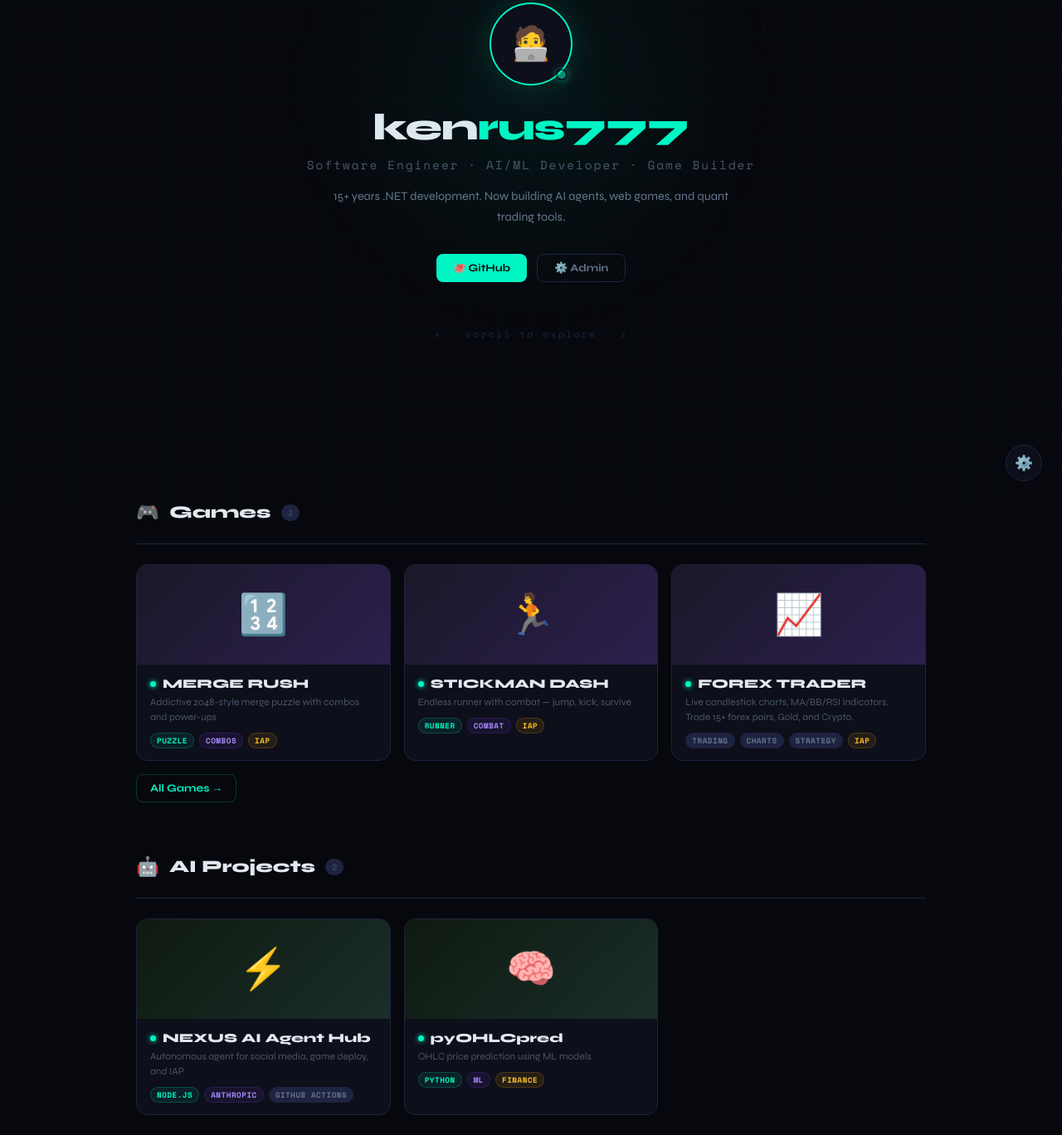
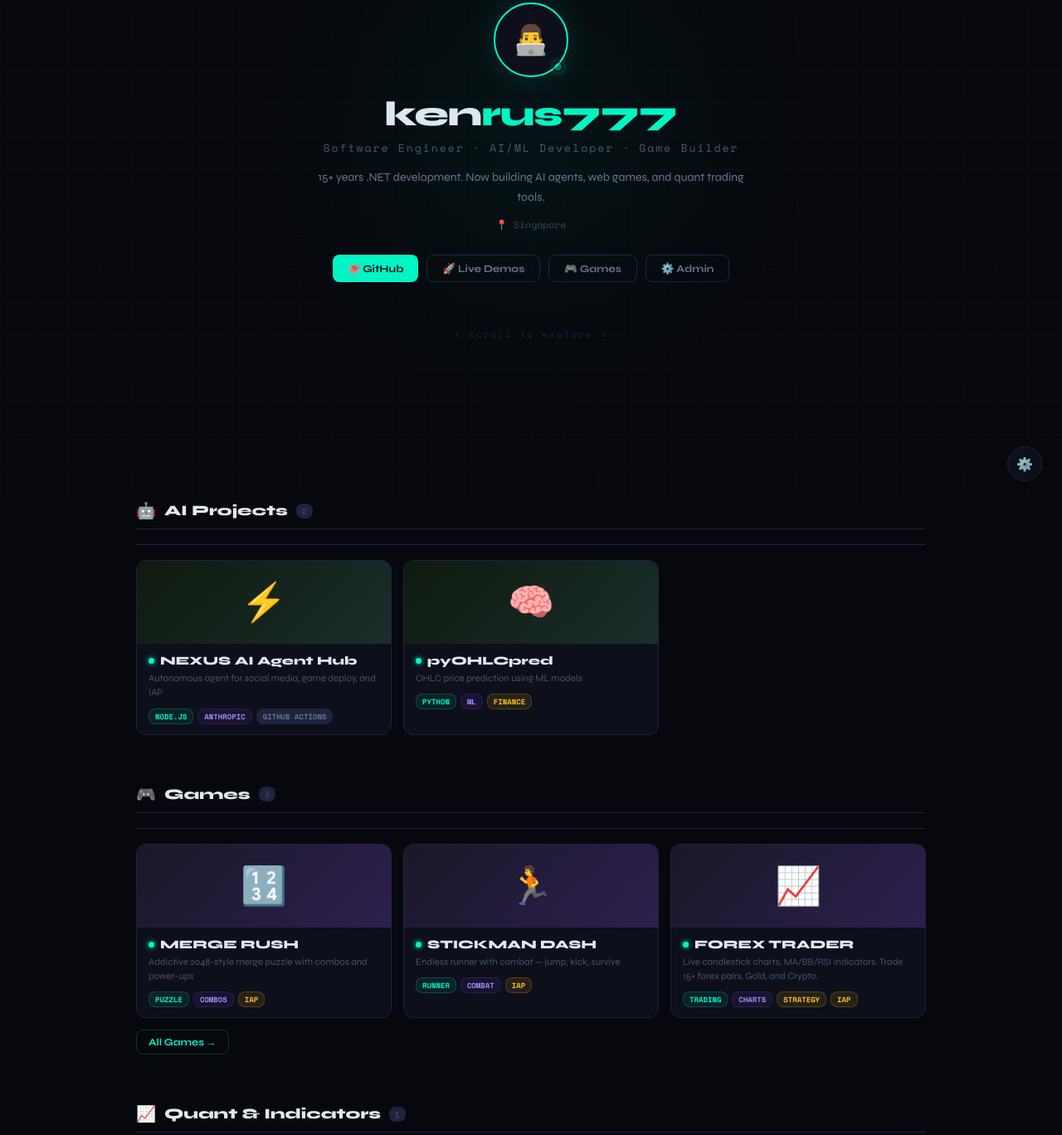
Before and after one commit to kenrus777/nexus-agent, a website: page index.html in a window 1280 px wide. Shown: the part 196-1564 px from the top of the page at 83% size. Drawn offline with nearby package versions, Linux system fonts and the light colour scheme.

Commit message:
Update portfolio: add skills section, .NET bio, live demo links, showcase nav

```diff
--- a/index.html
+++ b/index.html
@@ -3,79 +3,100 @@
 <head>
 <meta charset="UTF-8">
 <meta name="viewport" content="width=device-width, initial-scale=1.0">
-<title>kenrus777 — Portfolio</title>
+<title>kenrus777 — AI Engineer Portfolio</title>
 <link href="https://fonts.googleapis.com/css2?family=Space+Mono:wght@400;700&family=Syne:wght@400;600;700;800&display=swap" rel="stylesheet">
 <style>
 *{margin:0;padding:0;box-sizing:border-box;}
 body{background:#07080d;color:#e2e8f0;font-family:'Syne',sans-serif;min-height:100vh;}
 body::before{content:'';position:fixed;inset:0;background-image:linear-gradient(rgba(0,245,196,0.025) 1px,transparent 1px),linear-gradient(90deg,rgba(0,245,196,0.025) 1px,transparent 1px);background-size:40px 40px;pointer-events:none;}
 .hero{min-height:100vh;display:flex;flex-direction:column;align-items:center;justify-content:center;padding:40px 24px;position:relative;text-align:center;}
-.hero::before{content:'';position:absolute;top:0;left:50%;transform:translateX(-50%);width:600px;height:600px;background:radial-gradient(circle,rgba(0,245,196,0.06) 0%,transparent 70%);pointer-events:none;}
-.avatar-ring{width:100px;height:100px;border-radius:50%;border:2px solid #00f5c4;display:flex;align-items:center;justify-content:center;font-size:2.5rem;margin:0 auto 24px;box-shadow:0 0 40px rgba(0,245,196,0.15);background:#0d0f1a;position:relative;}
-.online-dot{position:absolute;bottom:4px;right:4px;width:14px;height:14px;background:#00f5c4;border-radius:50%;border:2px solid #07080d;box-shadow:0 0 8px #00f5c4;animation:pulse 2s infinite;}
-@keyframes pulse{0%,100%{opacity:1}50%{opacity:0.5}}
-.name{font-size:2.8rem;font-weight:800;letter-spacing:-1px;margin-bottom:8px;}
+.hero::before{content:'';position:absolute;top:0;left:50%;transform:translateX(-50%);width:700px;height:700px;background:radial-gradient(circle,rgba(0,245,196,0.05) 0%,transparent 70%);pointer-events:none;}
+.avatar-ring{width:90px;height:90px;border-radius:50%;border:2px solid #00f5c4;display:flex;align-items:center;justify-content:center;font-size:2.2rem;margin:0 auto 20px;box-shadow:0 0 40px rgba(0,245,196,0.12);background:#0d0f1a;position:relative;}
+.online-dot{position:absolute;bottom:4px;right:4px;width:13px;height:13px;background:#00f5c4;border-radius:50%;border:2px solid #07080d;box-shadow:0 0 8px #00f5c4;animation:pulse 2s infinite;}
+@keyframes pulse{0%,100%{opacity:1}50%{opacity:0.4}}
+.name{font-size:2.6rem;font-weight:800;letter-spacing:-1px;margin-bottom:6px;}
 .name span{color:#00f5c4;}
-.title{font-size:0.9rem;color:#475569;font-family:'Space Mono',monospace;letter-spacing:2px;margin-bottom:16px;}
-.bio{max-width:520px;color:#64748b;font-size:0.9rem;line-height:1.7;margin-bottom:32px;}
-.links{display:flex;gap:12px;flex-wrap:wrap;justify-content:center;margin-bottom:48px;}
-.link-btn{padding:8px 20px;border-radius:8px;font-size:0.8rem;font-weight:700;text-decoration:none;transition:all .2s;display:flex;align-items:center;gap:6px;}
+.title{font-size:0.82rem;color:#475569;font-family:'Space Mono',monospace;letter-spacing:2px;margin-bottom:14px;}
+.bio{max-width:540px;color:#64748b;font-size:0.88rem;line-height:1.7;margin-bottom:12px;}
+.location{font-size:0.72rem;color:#374151;margin-bottom:28px;font-family:'Space Mono',monospace;}
+.links{display:flex;gap:10px;flex-wrap:wrap;justify-content:center;margin-bottom:48px;}
+.link-btn{padding:8px 18px;border-radius:8px;font-size:0.78rem;font-weight:700;text-decoration:none;transition:all .2s;display:flex;align-items:center;gap:5px;}
 .link-btn.primary{background:#00f5c4;color:#07080d;}
-.link-btn.primary:hover{background:#00ddb0;box-shadow:0 4px 20px rgba(0,245,196,0.3);}
+.link-btn.primary:hover{background:#00ddb0;transform:translateY(-1px);}
 .link-btn.secondary{background:transparent;border:1px solid #1e2340;color:#64748b;}
 .link-btn.secondary:hover{border-color:#00f5c4;color:#00f5c4;}
-.scroll-hint{color:#1e2340;font-size:0.75rem;font-family:'Space Mono',monospace;letter-spacing:2px;animation:bounce 2s infinite;}
+.scroll-hint{color:#1e2340;font-size:0.7rem;font-family:'Space Mono',monospace;letter-spacing:2px;animation:bounce 2s infinite;}
 @keyframes bounce{0%,100%{transform:translateY(0)}50%{transform:translateY(6px)}}
 main{max-width:1000px;margin:0 auto;padding:0 24px 80px;}
-.section{margin-bottom:64px;}
-.section-header{display:flex;align-items:center;gap:12px;margin-bottom:24px;}
-.section-icon{font-size:1.4rem;}
-.section-title{font-size:1.3rem;font-weight:800;}
-.section-count{background:#1e2340;color:#475569;font-size:0.65rem;padding:2px 8px;border-radius:10px;font-family:'Space Mono',monospace;}
-.grid{display:grid;grid-template-columns:repeat(auto-fill,minmax(280px,1fr));gap:16px;}
-.card{background:#0d0f1a;border:1px solid #1e2340;border-radius:14px;overflow:hidden;transition:all .25s;text-decoration:none;display:block;color:inherit;}
-.card:hover{transform:translateY(-3px);border-color:#00f5c4;box-shadow:0 8px 32px rgba(0,245,196,0.08);}
-.card-thumb{height:120px;display:flex;align-items:center;justify-content:center;font-size:3rem;position:relative;}
-.card-body{padding:14px 16px;}
-.card-name{font-weight:800;font-size:0.95rem;margin-bottom:4px;display:flex;align-items:center;gap:8px;}
-.card-desc{font-size:0.75rem;color:#475569;line-height:1.5;margin-bottom:10px;}
-.card-tags{display:flex;gap:6px;flex-wrap:wrap;}
-.tag{font-size:0.58rem;padding:2px 7px;border-radius:10px;font-family:'Space Mono',monospace;font-weight:700;letter-spacing:0.5px;text-transform:uppercase;}
+.section{margin-bottom:60px;}
+.section-header{display:flex;align-items:center;gap:10px;margin-bottom:18px;padding-bottom:10px;border-bottom:1px solid #1e2340;}
+.section-icon{font-size:1.2rem;}
+.section-title{font-size:1.1rem;font-weight:800;}
+.section-count{background:#1e2340;color:#475569;font-size:0.6rem;padding:2px 7px;border-radius:8px;font-family:'Space Mono',monospace;}
+
+/* SKILLS */
+.skills-grid{display:flex;flex-direction:column;gap:12px;}
+.skill-cat{background:#0d0f1a;border:1px solid #1e2340;border-radius:12px;padding:14px 16px;}
+.cat-header{display:flex;align-items:center;gap:8px;margin-bottom:10px;}
+.cat-emoji{font-size:1rem;}
+.cat-name{font-size:0.68rem;font-weight:800;letter-spacing:2px;text-transform:uppercase;}
+.cat-name.purple{color:#a78bfa;}.cat-name.blue{color:#818cf8;}.cat-name.green{color:#00f5c4;}.cat-name.amber{color:#fbbf24;}.cat-name.red{color:#f87171;}
+.skill-pills{display:flex;flex-wrap:wrap;gap:6px;}
+.skill-pill{padding:3px 10px;border-radius:100px;font-size:0.65rem;font-weight:700;font-family:'Space Mono',monospace;border:1px solid;transition:all .2s;cursor:default;}
+.skill-pill.purple{background:rgba(124,58,237,0.1);color:#a78bfa;border-color:rgba(124,58,237,0.25);}
+.skill-pill.blue{background:rgba(129,140,248,0.1);color:#818cf8;border-color:rgba(129,140,248,0.25);}
+.skill-pill.green{background:rgba(0,245,196,0.08);color:#00f5c4;border-color:rgba(0,245,196,0.2);}
+.skill-pill.amber{background:rgba(251,191,36,0.1);color:#fbbf24;border-color:rgba(251,191,36,0.25);}
+.skill-pill.red{background:rgba(248,113,113,0.1);color:#f87171;border-color:rgba(248,113,113,0.25);}
+.skill-pill:hover{transform:translateY(-1px);}
+
+/* CARDS */
+.grid{display:grid;grid-template-columns:repeat(auto-fill,minmax(280px,1fr));gap:14px;}
+.card{background:#0d0f1a;border:1px solid #1e2340;border-radius:12px;overflow:hidden;transition:all .25s;text-decoration:none;display:block;color:inherit;}
+.card:hover{transform:translateY(-3px);border-color:#00f5c4;box-shadow:0 8px 32px rgba(0,245,196,0.07);}
+.card-thumb{height:100px;display:flex;align-items:center;justify-content:center;font-size:2.8rem;}
+.card-body{padding:12px 14px;}
+.card-name{font-weight:800;font-size:0.9rem;margin-bottom:4px;display:flex;align-items:center;gap:7px;}
+.card-desc{font-size:0.72rem;color:#475569;line-height:1.5;margin-bottom:10px;}
+.card-tags{display:flex;gap:5px;flex-wrap:wrap;}
+.tag{font-size:0.56rem;padding:2px 7px;border-radius:8px;font-family:'Space Mono',monospace;font-weight:700;text-transform:uppercase;}
 .tag-green{background:rgba(0,245,196,0.08);color:#00f5c4;border:1px solid rgba(0,245,196,0.2);}
 .tag-purple{background:rgba(124,58,237,0.1);color:#a78bfa;border:1px solid rgba(124,58,237,0.2);}
-.tag-amber{background:rgba(245,158,11,0.1);color:#fbbf24;border:1px solid rgba(245,158,11,0.2);}
+.tag-amber{background:rgba(251,191,36,0.1);color:#fbbf24;border:1px solid rgba(251,191,36,0.2);}
 .tag-gray{background:#1e2340;color:#64748b;border:1px solid #1e2340;}
-.status-dot{width:7px;height:7px;border-radius:50%;display:inline-block;}
+.status-dot{width:7px;height:7px;border-radius:50%;}
 .dot-live{background:#00f5c4;box-shadow:0 0 6px #00f5c4;}
-.dot-private{background:#fbbf24;}
-.dot-wip{background:#a78bfa;}
-.view-all{display:inline-flex;align-items:center;gap:6px;color:#00f5c4;font-size:0.8rem;font-weight:700;text-decoration:none;margin-top:16px;padding:8px 16px;border:1px solid rgba(0,245,196,0.2);border-radius:8px;transition:all .2s;}
+.dot-private{background:#fbbf24;}.dot-wip{background:#a78bfa;}
+.view-all{display:inline-flex;align-items:center;gap:5px;color:#00f5c4;font-size:0.75rem;font-weight:700;text-decoration:none;margin-top:14px;padding:7px 14px;border:1px solid rgba(0,245,196,0.2);border-radius:8px;transition:all .2s;}
 .view-all:hover{background:rgba(0,245,196,0.06);}
-.admin-fab{position:fixed;bottom:24px;right:24px;width:44px;height:44px;background:#0d0f1a;border:1px solid #1e2340;border-radius:50%;display:flex;align-items:center;justify-content:center;text-decoration:none;font-size:1.1rem;transition:all .2s;z-index:50;}
-.admin-fab:hover{border-color:#00f5c4;box-shadow:0 0 20px rgba(0,245,196,0.15);}
-.divider{border:none;border-top:1px solid #1e2340;margin:8px 0 24px;}
+.admin-fab{position:fixed;bottom:24px;right:24px;width:42px;height:42px;background:#0d0f1a;border:1px solid #1e2340;border-radius:50%;display:flex;align-items:center;justify-content:center;text-decoration:none;font-size:1rem;transition:all .2s;z-index:50;}
+.admin-fab:hover{border-color:#00f5c4;}
+.divider{border:none;border-top:1px solid #1e2340;margin:8px 0 18px;}
 </style>
 </head>
 <body>
 
 <div class="hero">
   <div class="avatar-ring">
-    <span id="avatar-emoji">🧑‍💻</span>
+    <span id="avatar-emoji">👨‍💻</span>
     <div class="online-dot"></div>
   </div>
   <div class="name">ken<span>rus777</span></div>
   <div class="title" id="profile-title">Loading...</div>
   <div class="bio" id="profile-bio"></div>
+  <div class="location" id="profile-location"></div>
   <div class="links">
     <a class="link-btn primary" href="https://github.com/kenrus777" target="_blank">🐙 GitHub</a>
+    <a class="link-btn secondary" href="showcase/">🚀 Live Demos</a>
+    <a class="link-btn secondary" href="games/">🎮 Games</a>
     <a class="link-btn secondary" id="linkedin-link" href="#" style="display:none">💼 LinkedIn</a>
     <a class="link-btn secondary" href="admin/">⚙️ Admin</a>
   </div>
-  <div class="scroll-hint">↓ &nbsp; scroll to explore &nbsp; ↓</div>
+  <div class="scroll-hint">↓ scroll to explore ↓</div>
 </div>
 
 <main id="main-content">
-  <div id="loading" style="text-align:center;color:#1e2340;padding:40px;font-family:'Space Mono',monospace;">Loading portfolio...</div>
+  <div style="text-align:center;color:#1e2340;padding:40px;font-family:'Space Mono',monospace;">Loading...</div>
 </main>
 
 <a class="admin-fab" href="admin/" title="Admin Panel">⚙️</a>
@@ -84,121 +105,100 @@ main{max-width:1000px;margin:0 auto;padding:0 24px 80px;}
 async function loadConfig() {
   let config;
   try {
-    // Check for local draft first (admin changes)
     const draft = localStorage.getItem('nexus_config_draft');
     if (draft) { config = JSON.parse(draft); }
-    else {
-      const res = await fetch('admin/config.json?t=' + Date.now());
-      config = await res.json();
-    }
-  } catch(e) {
-    document.getElementById('loading').textContent = 'Could not load config.';
-    return;
-  }
+    else { const res = await fetch('admin/config.json?t=' + Date.now()); config = await res.json(); }
+  } catch(e) { document.getElementById('main-content').innerHTML = '<div style="text-align:center;color:#1e2340;padding:40px;font-family:Space Mono,monospace;">Could not load config.json</div>'; return; }
   renderProfile(config);
-  renderSections(config);
+  renderAll(config);
 }
 
 function renderProfile(config) {
   const p = config.profile || {};
-  document.title = `${p.name || 'kenrus777'} — Portfolio`;
-  document.getElementById('profile-title').textContent = p.title || 'Developer';
+  document.title = `${p.name||'kenrus777'} — Portfolio`;
+  document.getElementById('profile-title').textContent = p.title || '';
   document.getElementById('profile-bio').textContent = p.bio || '';
-  if (p.linkedin) {
-    const el = document.getElementById('linkedin-link');
-    el.href = p.linkedin; el.style.display = 'flex';
-  }
+  document.getElementById('profile-location').textContent = p.location ? '📍 ' + p.location : '';
+  if (p.linkedin) { const el=document.getElementById('linkedin-link'); el.href=p.linkedin; el.style.display='flex'; }
   if (p.avatar) document.getElementById('avatar-emoji').textContent = p.avatar;
 }
 
-function renderSections(config) {
+function renderAll(config) {
   const main = document.getElementById('main-content');
   main.innerHTML = '';
-  const sections = config.sections || {};
+  const s = config.sections || {};
 
-  // GAMES
-  if (sections.games?.visible) {
-    const games = (config.games || []).filter(g => g.visible);
-    if (games.length) {
-      main.appendChild(buildSection({
-        icon: '🎮', title: 'Games', count: games.length,
-        items: games.map(g => ({
-          emoji: g.emoji, name: g.name, desc: g.desc,
-          tags: g.tags, status: g.status, url: g.url,
-          bg: 'linear-gradient(135deg,#1a1828,#2d1f4e)'
-        })),
-        viewAll: 'games/', viewAllLabel: 'All Games →'
-      }));
-    }
+  if (s.skills?.visible && config.skills?.categories?.length) main.appendChild(buildSkills(config.skills.categories));
+
+  if (s.ai_projects?.visible) {
+    const items = (config.ai_projects||[]).filter(i=>i.visible);
+    if (items.length) main.appendChild(buildSection({ icon:'🤖', title:'AI Projects', count:items.length,
+      items: items.map(i=>({emoji:i.emoji,name:i.name,desc:i.desc,tags:i.tags,status:i.status,url:i.url,bg:'linear-gradient(135deg,#0f1a0f,#1a2e2a)'}))
+    }));
   }
 
-  // AI PROJECTS
-  if (sections.ai_projects?.visible) {
-    const items = (config.ai_projects || []).filter(i => i.visible);
-    if (items.length) {
-      main.appendChild(buildSection({
-        icon: '🤖', title: 'AI Projects', count: items.length,
-        items: items.map(i => ({
-          emoji: i.emoji, name: i.name, desc: i.desc,
-          tags: i.tags, status: i.status, url: i.url,
-          bg: 'linear-gradient(135deg,#0f1a0f,#1a2e2a)'
-        }))
-      }));
-    }
+  if (s.games?.visible) {
+    const games = (config.games||[]).filter(g=>g.visible);
+    if (games.length) main.appendChild(buildSection({ icon:'🎮', title:'Games', count:games.length,
+      viewAll:'games/', viewAllLabel:'All Games →',
+      items: games.map(g=>({emoji:g.emoji,name:g.name,desc:g.desc,tags:g.tags,status:g.status,url:g.url,bg:'linear-gradient(135deg,#1a1828,#2d1f4e)'}))
+    }));
   }
 
-  // QUANT
-  if (sections.quant?.visible) {
-    const items = (config.quant || []).filter(i => i.visible);
-    if (items.length) {
-      main.appendChild(buildSection({
-        icon: '📈', title: 'Quant & Indicators', count: items.length,
-        items: items.map(i => ({
-          emoji: i.emoji, name: i.name, desc: i.desc,
-          tags: i.tags, status: i.status, url: i.url,
-          bg: 'linear-gradient(135deg,#0f1a12,#1a2e1f)'
-        }))
-      }));
-    }
+  if (s.quant?.visible) {
+    const items = (config.quant||[]).filter(i=>i.visible);
+    if (items.length) main.appendChild(buildSection({ icon:'📈', title:'Quant & Indicators', count:items.length,
+      items: items.map(i=>({emoji:i.emoji,name:i.name,desc:i.desc,tags:i.tags,status:i.status,url:i.url,bg:'linear-gradient(135deg,#0f1a12,#1a2e1f)'}))
+    }));
   }
 
-  if (!main.innerHTML) main.innerHTML = '<div style="text-align:center;color:#1e2340;padding:60px;font-family:Space Mono,monospace;">No sections visible. Enable them in admin panel.</div>';
+  if (!main.innerHTML) main.innerHTML = '<div style="text-align:center;color:#1e2340;padding:60px;font-family:Space Mono,monospace;">No sections visible. Enable in admin.</div>';
+}
+
+function buildSkills(categories) {
+  const sec = document.createElement('div');
+  sec.className = 'section';
+  sec.innerHTML = `
+    <div class="section-header"><span class="section-icon">🛠️</span><span class="section-title">Skills & Stack</span><span class="section-count">${categories.reduce((s,c)=>s+c.items.length,0)} skills</span></div>
+    <div class="skills-grid">${categories.map(cat=>`
+      <div class="skill-cat">
+        <div class="cat-header"><span class="cat-emoji">${cat.emoji}</span><span class="cat-name ${cat.color||'green'}">${cat.name}</span></div>
+        <div class="skill-pills">${cat.items.map(item=>`<span class="skill-pill ${cat.color||'green'}">${item}</span>`).join('')}</div>
+      </div>`).join('')}
+    </div>`;
+  return sec;
 }
 
 function buildSection({ icon, title, count, items, viewAll, viewAllLabel }) {
+  const tagColors = {
+    'Puzzle':'tag-green','Combos':'tag-purple','IAP':'tag-amber','Runner':'tag-green','Combat':'tag-purple',
+    'Trading':'tag-green','Charts':'tag-purple','Strategy':'tag-amber','LangChain':'tag-green',
+    'ChromaDB':'tag-purple','Claude':'tag-amber','FastAPI':'tag-green','Python':'tag-green',
+    'React':'tag-purple','XGBoost':'tag-green','SHAP':'tag-purple','SMOTE':'tag-amber',
+    'Node.js':'tag-green','Anthropic':'tag-purple','GitHub Actions':'tag-gray',
+    'ML':'tag-purple','Finance':'tag-amber','pandas':'tag-green',
+    'MQL5':'tag-amber','MT5':'tag-purple','Price Action':'tag-green',
+    'Evidently':'tag-amber','PSI':'tag-green','WebSocket':'tag-purple',
+  };
+  const statusMap = { live:'dot-live', private:'dot-private', wip:'dot-wip' };
   const sec = document.createElement('div');
   sec.className = 'section';
   sec.innerHTML = `
-    <div class="section-header">
-      <span class="section-icon">${icon}</span>
-      <span class="section-title">${title}</span>
-      <span class="section-count">${count}</span>
-    </div>
+    <div class="section-header"><span class="section-icon">${icon}</span><span class="section-title">${title}</span><span class="section-count">${count}</span></div>
     <hr class="divider">
-    <div class="grid">${items.map(item => buildCard(item)).join('')}</div>
-    ${viewAll ? `<a class="view-all" href="${viewAll}">${viewAllLabel||'View All →'}</a>` : ''}
-  `;
+    <div class="grid">${items.map(item=>{
+      const href=item.url||'#'; const target=item.url?.startsWith('http')?'target="_blank"':'';
+      return `<a class="card" href="${href}" ${target}>
+        <div class="card-thumb" style="background:${item.bg}">${item.emoji}</div>
+        <div class="card-body">
+          <div class="card-name"><span class="status-dot ${statusMap[item.status]||'dot-live'}"></span>${item.name}</div>
+          <div class="card-desc">${item.desc}</div>
+          <div class="card-tags">${(item.tags||[]).map(t=>`<span class="tag ${tagColors[t]||'tag-gray'}">${t}</span>`).join('')}</div>
+        </div>
+      </a>`;
+    }).join('')}</div>
+    ${viewAll?`<a class="view-all" href="${viewAll}">${viewAllLabel||'View All →'}</a>`:''}`;
   return sec;
-}
-
-function buildCard({ emoji, name, desc, tags, status, url, bg }) {
-  const tagColors = { 'Puzzle':'tag-green','Combos':'tag-purple','IAP':'tag-amber','Runner':'tag-green','Combat':'tag-purple','Node.js':'tag-green','ML':'tag-purple','Python':'tag-green','Finance':'tag-amber','MQL5':'tag-amber','MT5':'tag-purple','Price Action':'tag-green','Anthropic':'tag-purple','GitHub Actions':'tag-gray' };
-  const statusMap = { live:'dot-live', private:'dot-private', wip:'dot-wip' };
-  const tagHtml = (tags||[]).map(t => `<span class="tag ${tagColors[t]||'tag-gray'}">${t}</span>`).join('');
-  const href = url ? (url.startsWith('http') ? url : url) : '#';
-  const target = url?.startsWith('http') ? 'target="_blank"' : '';
-  return `
-    <a class="card" href="${href}" ${target}>
-      <div class="card-thumb" style="background:${bg}">${emoji}</div>
-      <div class="card-body">
-        <div class="card-name">
-          <span class="status-dot ${statusMap[status]||'dot-live'}"></span>
-          ${name}
-        </div>
-        <div class="card-desc">${desc}</div>
-        <div class="card-tags">${tagHtml}</div>
-      </div>
-    </a>`;
 }
 
 loadConfig();
```
